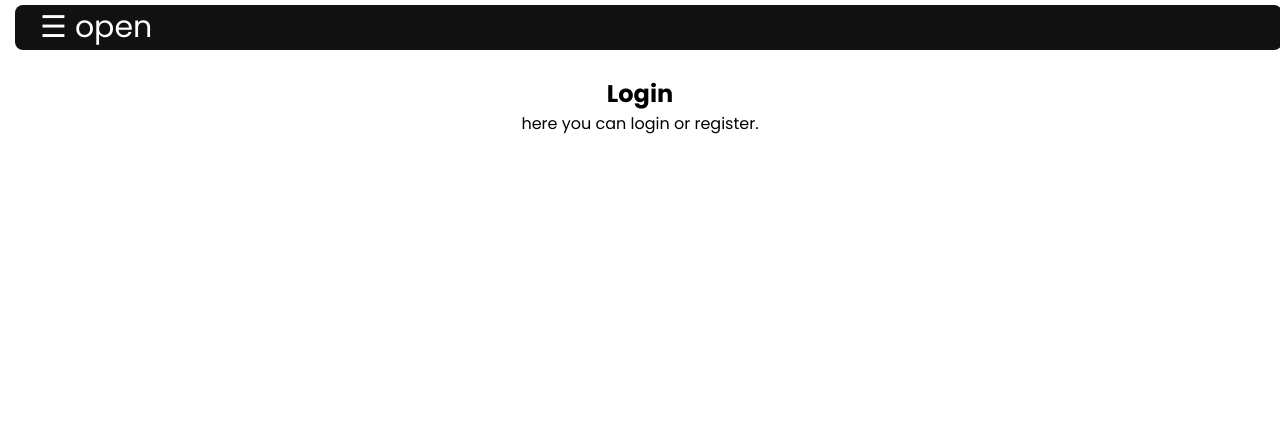
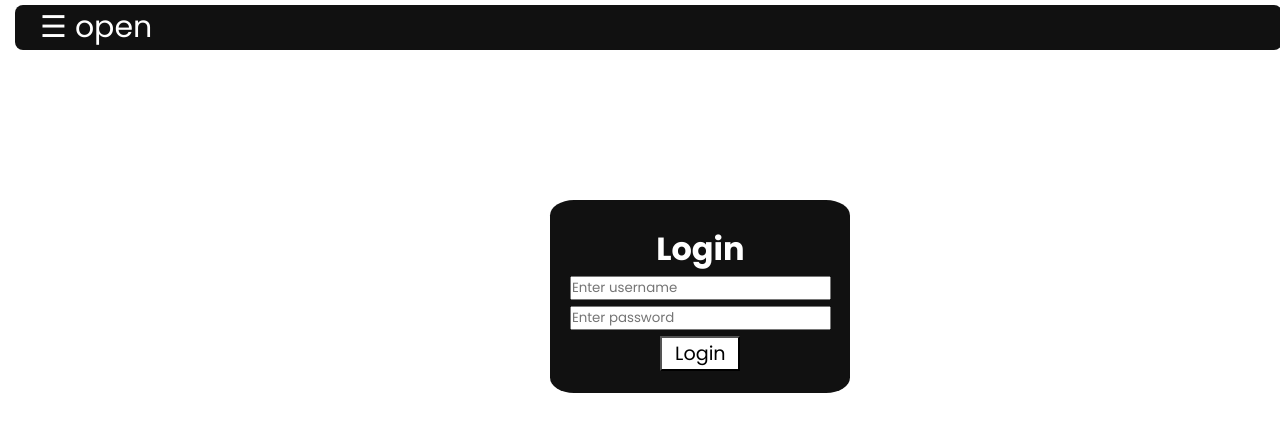
Before and after one commit to Dolentec/testweb, a plain HTML site: page Login.html in a window 1280 px wide. Shown: the top 432 px of the page. Drawn offline with Linux system fonts and the light colour scheme.

Commit message:
new login form

```diff
--- a/Login.html
+++ b/Login.html
@@ -7,15 +7,12 @@
     <title>Login</title>
 </head>
 
-<body>
-
 <header>
     <div class="navBar">
         <span class="navButton1" style="font-size:30px;cursor:pointer" class="navButton" onclick="openNav()">&#9776;
             open</span>
     </div>
 </header>
-
 <div id="mySidenav" class="sidenav">
     <a href="javascript:void(0)" class="closebtn" onclick="closeNav()">&times;</a>
     <a href="index.html">Home</a>
@@ -24,19 +21,18 @@
     <a href="About.html">About</a>
 </div>
 
-    <div id="main">
-        <h2 class="mainText">Login</h2>
-        <p class="mainText">here you can login or register.</p>
-    </div>
+<body>
 
-    <form>
-        <label for="fname">First name:</label><br>
-        <input type="text" id="fname" name="fname" value="John"><br>
-        <label for="lname">Last name:</label><br>
-        <input type="text" id="lname" name="lname" value="Doe"><br><br>
-        <input type="submit" value="Submit">
+    <form class="box" action="Login.html" method="POST">
+        <br class="filling">
+        <h1 class="title">Login</h1>
+        <input class="formtext" type="text" name="" placeholder="Enter username" id="username">
+        <br>
+        <input class="formtext" type="text" name="" placeholder="Enter password" id="password">
+        <br>
+        <input class="buttonSubmit" type="submit" name="" value="Login">
+
     </form>
-
 </body>
 <script src="/scripts/script.js"></script>
 
--- a/styles/style.css
+++ b/styles/style.css
@@ -89,3 +89,29 @@ body {
   top: 0;
   width: 99%;
 }
+
+.box {
+  text-align: center;
+  margin-top: 200px;
+  color: white;
+}
+
+.formtext {
+  margin: 3px;
+}
+
+form {
+  background-color: #111;
+  width: 300px;
+  margin-left: 43%;
+  border-radius: 8%;
+  height: 193px;
+}
+
+.buttonSubmit {
+  height: 35px;
+  width: 80px;
+  margin: 3px;
+  background-color: rgb(255, 255, 255);
+  font-size: larger;
+}
```
Also changed, not shown: scripts/script.js (line endings or trailing spaces). Lines whose indentation alone changed are shown as unchanged.
